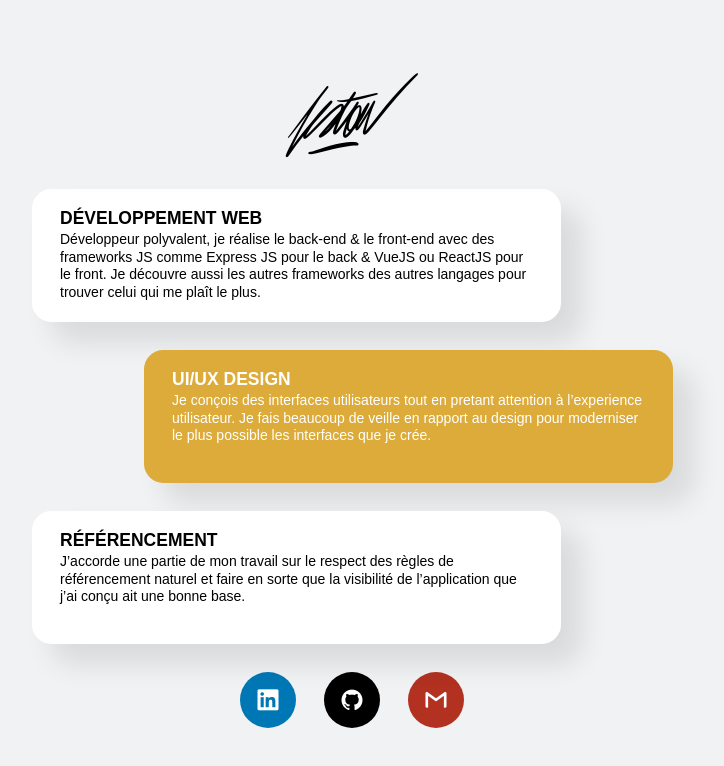
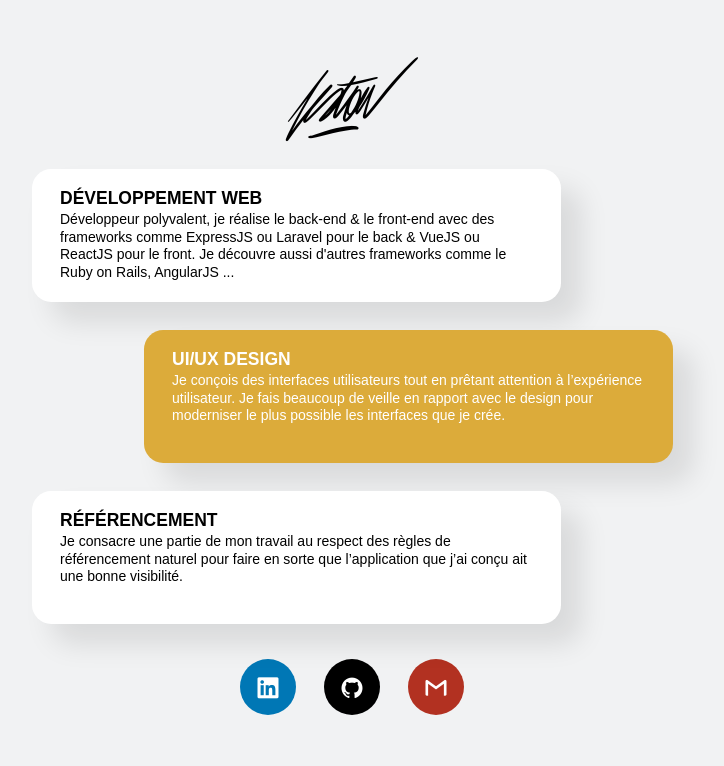
Before and after one commit to remifestou/me, a React (Create React App) app: page / in a window 1280 px wide. Shown: the top 766 px of the page, without its empty margins (288-1012 px from the left). Built offline with nearby package versions, Linux system fonts and the light colour scheme; a web font is replaced by a local one.

Commit message:
add favicon and fix bugs front

```diff
--- a/public/index.html
+++ b/public/index.html
@@ -2,9 +2,9 @@
 <html lang="en">
   <head>
     <meta charset="utf-8" />
-    <link rel="shortcut icon" href="%PUBLIC_URL%/favicon.ico" />
+    <link rel="shortcut icon" href="%PUBLIC_URL%/favicon.png" />
     <meta name="viewport" content="width=device-width, initial-scale=1" />
-    <meta name="theme-color" content="#fafafa" />
+    <meta name="theme-color" content="#f1f2f3" />
     <!--
       manifest.json provides metadata used when your web app is installed on a
       user's mobile device or desktop. See https://developers.google.com/web/fundamentals/web-app-manifest/
--- a/src/App.js
+++ b/src/App.js
@@ -15,7 +15,9 @@ function App() {
   return (
     <section className="w-full h-screen flex flex-col justify-center items-center">
       <Logo />
-      <Skills />
+      <div className="mb-2">
+        <Skills />
+      </div>
       <div
         className="flex justify-center items-center"
         data-aos="fade-up"
--- a/src/components/Logo.js
+++ b/src/components/Logo.js
@@ -3,7 +3,7 @@ import React from 'react'
 function Logo() {
     return (
         <span
-            className="icon -logo icon-festou"
+            className="text-7xl font-black mb-8 -mt-8 icon-festou"
             data-aos="fade-up"
         ></span>
     );
--- a/src/containers/Skills.js
+++ b/src/containers/Skills.js
@@ -4,19 +4,19 @@ function Skills() {
     let dataSkills = [
         {
             title: "Développement Web",
-            description: "Développeur polyvalent, je réalise le back-end & le front-end avec des frameworks JS comme Express JS pour le back & VueJS ou ReactJS pour le front. Je découvre aussi les autres frameworks des autres langages pour trouver celui qui me plaît le plus.",
+            description: "Développeur polyvalent, je réalise le back-end & le front-end avec des frameworks comme ExpressJS ou Laravel pour le back & VueJS ou ReactJS pour le front. Je découvre aussi d'autres frameworks comme le Ruby on Rails, AngularJS ...",
             color: "white",
             delay: "400"
         },
         {
             title: "UI/UX Design",
-            description: "Je conçois des interfaces utilisateurs tout en pretant attention à l’experience utilisateur. Je fais beaucoup de veille en rapport au design pour moderniser le plus possible les interfaces que je crée.",
+            description: "Je conçois des interfaces utilisateurs tout en prêtant attention à l’expérience utilisateur. Je fais beaucoup de veille en rapport avec le design pour moderniser le plus possible les interfaces que je crée.",
             color: "orange",
             delay: "800"
         },
         {
             title: "Référencement",
-            description: "J’accorde une partie de mon travail sur le respect des règles de référencement naturel et faire en sorte que la visibilité de l’application que j’ai conçu ait une bonne base.",
+            description: "Je consacre une partie de mon travail au respect des règles de référencement naturel pour faire en sorte que l’application que j’ai conçu ait une bonne visibilité.",
             color: "white",
             delay: "1200"
         }
@@ -27,7 +27,7 @@ function Skills() {
             skill.color === "white" ? (
                 <div
                     key={skill.title}
-                    className="w-ws h-ws bg-white rounded-xxl shadow-ws mb-8 px-8 py-6 -ml-32"
+                    className="w-ws h-ws bg-white rounded-xxl shadow-ws mb-8 px-8 py-6 mr-32"
                     data-aos="flip-up"
                     data-aos-delay={skill.delay}
                 >
--- a/tailwind.config.js
+++ b/tailwind.config.js
@@ -266,6 +266,7 @@ module.exports = {
       '4xl': '2.25rem',
       '5xl': '3rem',
       '6xl': '4rem',
+      '7xl': '6rem',
     },
     fontWeight: {
       hairline: '100',
```
Also changed, not shown: public/favicon.png (added), src/tailwind/index.css, 1 other file (tests, documents, lock files or other folders).
